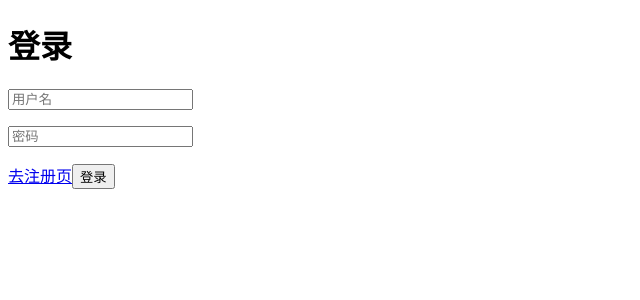
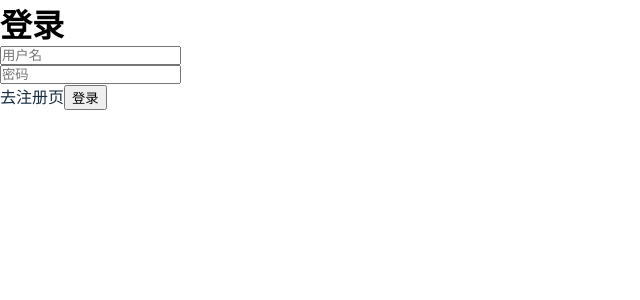
Before and after one commit to sumingcheng/node-router-auth, a Vue app in the folder Client/: page /login in a window 1280 px wide. Shown: the top 300 px of the page, without its empty margins (0-640 px from the left). Built offline with nearby package versions, Linux system fonts and the light colour scheme.

Commit message:
新增样式

```diff
--- /dev/null
+++ b/Client/src/assets/reset.scss
@@ -0,0 +1,40 @@
+body, ol, ul, h1, h2, h3, h4, h5, h6, p, th, td, dl, dd, form, fieldset, legend, input, textarea, select {
+  margin: 0;
+  padding: 0
+}
+
+body {
+  background: #fff;
+  -webkit-text-size-adjust: 100%
+}
+
+a {
+  color: #172c45;
+  text-decoration: none
+}
+
+a:hover {
+  text-decoration: underline
+}
+
+em {
+  font-style: normal
+}
+
+li {
+  list-style: none
+}
+
+img {
+  border: 0;
+  vertical-align: middle
+}
+
+table {
+  border-collapse: collapse;
+  border-spacing: 0
+}
+
+p {
+  word-wrap: break-word
+}
--- a/Client/src/main.ts
+++ b/Client/src/main.ts
@@ -2,5 +2,7 @@
 import App from './App.vue'
 import router from './router'
 import store from './store'
+import '@/assets/reset.scss'
+import '@/assets/main.scss'
 
 createApp(App).use(store).use(router).mount('#app')
```
Also changed, not shown: Client/src/assets/main.scss (added).
